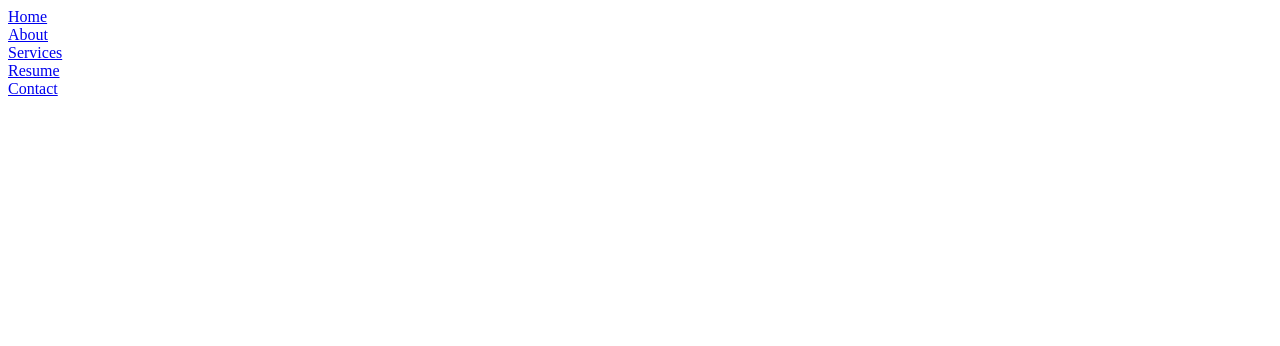
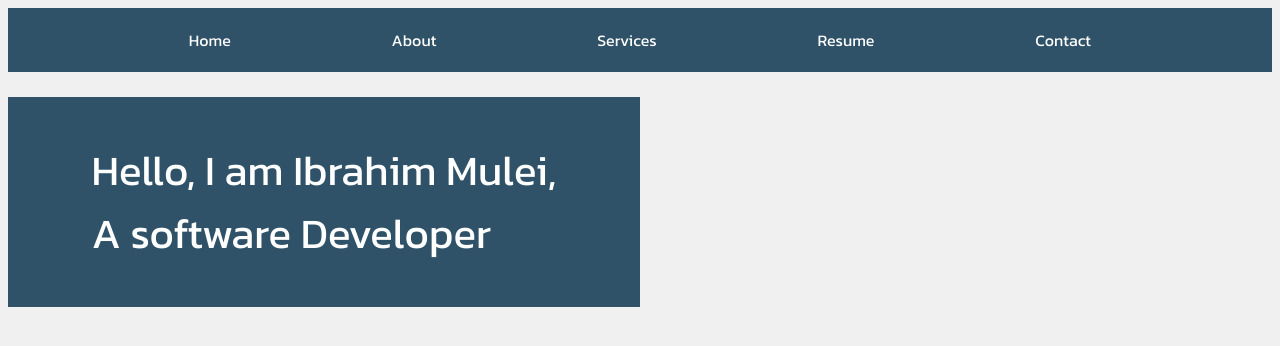
Before and after one commit to Allevandrose/Personal_Portfolio, a plain HTML site: page personal.html in a window 1280 px wide. Drawn offline with Linux system fonts and the light colour scheme.

Commit message:
fifth modification

```diff
--- a/personal.css
+++ b/personal.css
@@ -1,3 +1,36 @@
+body{
+    background-color: #f0f0f0;
+    font-family: "Kanit", sans-serif;
+}
 nav{
-    background-color:#00394a;
+    background-color:#2f5268;
+    display: flex;
+    justify-content: space-evenly;
+    padding: 20px;
+    flex-wrap: wrap;
+    margin-bottom: 2%;
 }
+nav a{
+    color: white;
+    text-decoration: none;
+    display: flex;
+}
+.h-cards{
+    display: flex;
+    width: fit-content;
+    height: fit-content;
+    background-color: #2f5268;
+    color: white;
+    width:50%;
+    align-items: center;
+    justify-content: center;
+}
+.h-card1{
+    font-size: 42px;
+    display: flex;
+
+}
+.h-image{
+    width:100px;
+    height:100px;
+}
--- a/personal.html
+++ b/personal.html
@@ -3,6 +3,10 @@
 <head>
   <meta charset="UTF-8">
   <meta name="viewport" content="width=device-width, initial-scale=1.0">
+  <link rel="stylesheet" href="personal.css">
+  <link rel="preconnect" href="https://fonts.googleapis.com">
+<link rel="preconnect" href="https://fonts.gstatic.com" crossorigin>
+<link href="https://fonts.googleapis.com/css2?family=Kanit:ital,wght@0,100;0,200;0,300;0,400;0,500;0,600;0,700;0,800;0,900;1,100;1,200;1,300;1,400;1,500;1,600;1,700;1,800;1,900&display=swap" rel="stylesheet">
   <title>Document</title>
 </head>
 <body>
@@ -13,5 +17,13 @@
     <div><a href="#home">Resume</a></div>
     <div><a href="#home">Contact</a></div>
   </nav>
+<header>
+  <div class="h-cards">
+  <div class="h-card1">
+    <p>Hello, I am Ibrahim Mulei, <br>A software Developer</p>
+    <!-- <img src="fb.png" class="h-image"> -->
+</div>
+</div>
+</header>
 </body>
 </html>
```
